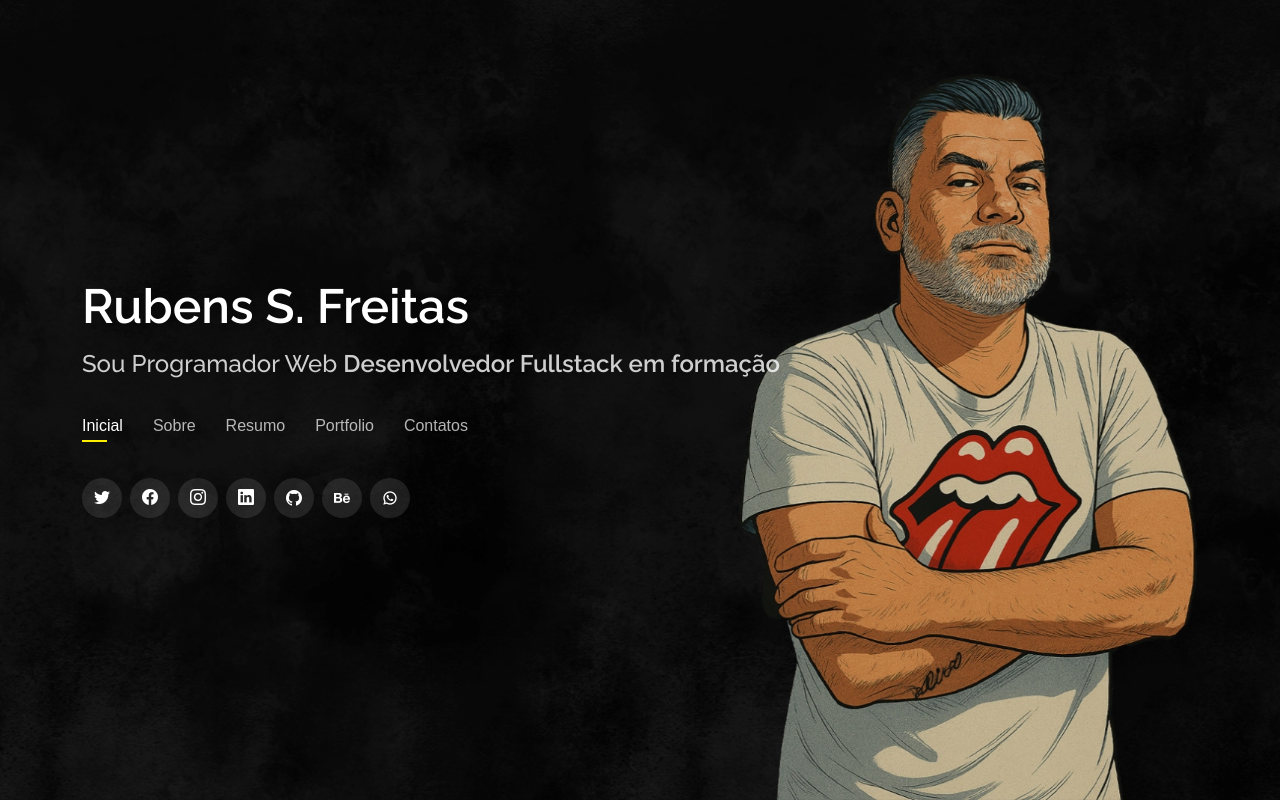
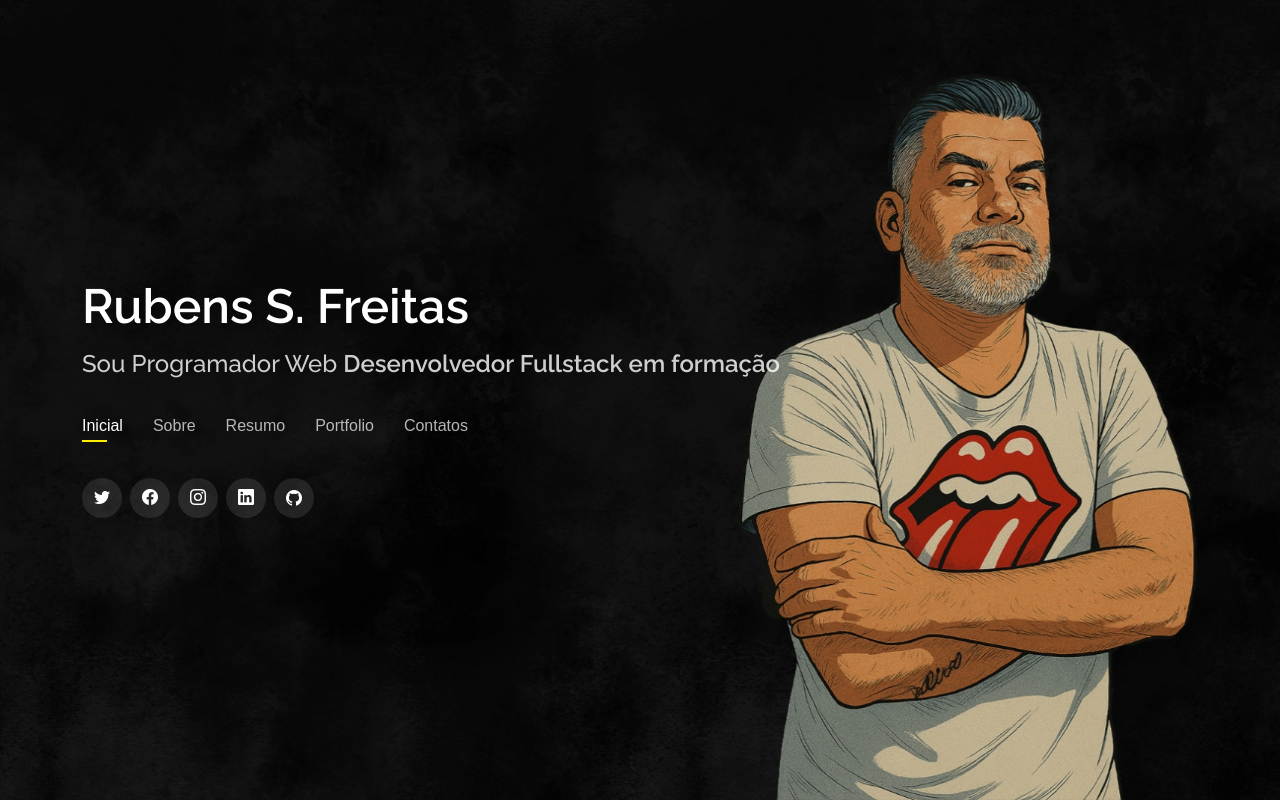
Before and after one commit to rubenssfreitas/ruubenns, a plain HTML site: page index.html in a window 1280 px wide. Drawn offline with nearby package versions, Linux system fonts and the light colour scheme.

Commit message:
Update index.html
dsadas

```diff
--- a/index.html
+++ b/index.html
@@ -87,9 +87,7 @@
         <a href="https://www.linkedin.com/in/ruubenns" target="_blank" class="linkedin"><i
             class="bi bi-linkedin"></i></a>
         <a href="https://github.com/rubenssfreitas" target="_blank" class="bi-github"></i></a>
-        <a href="https://www.behance.net/gallery/82323671/Rubens-Freitas" target="_blank" class="bi-behance"></i></a>
-        <a href="https://api.whatsapp.com/send/?phone=5561985177441&text=Ol%C3%A1+Rubens%2C+vi+seu+portf%C3%B3lio+e+quero+falar+sobre+um+projeto&type=phone_number&app_absent=0"
-          target="_blank" class="ri-whatsapp-line"></i></a>
+
       </div>
 
 
```
